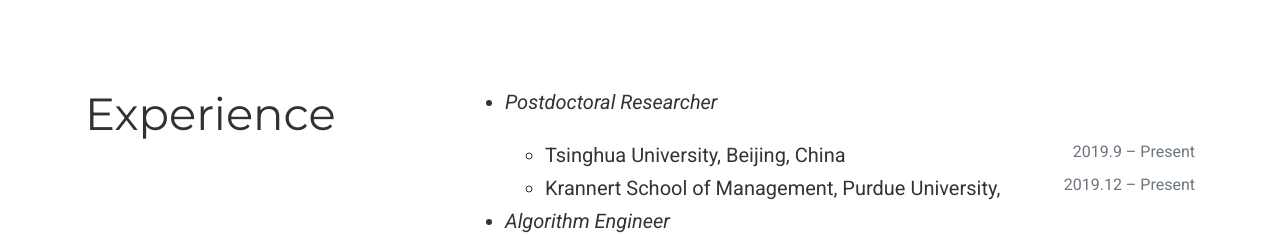
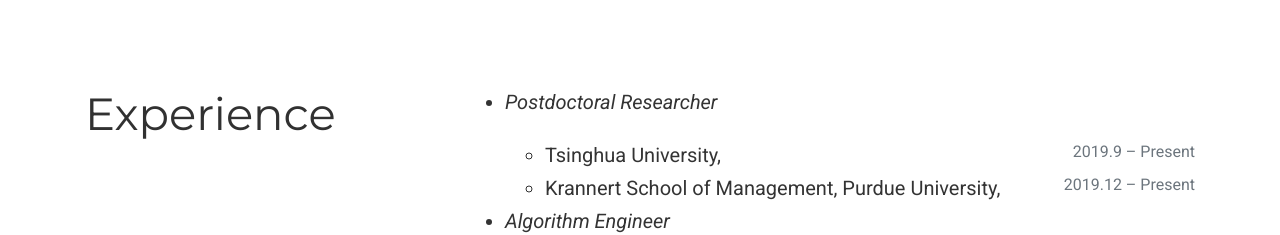
Before and after one commit to MerylXue/MerylXue.github.io, a plain HTML site: page index.html in a window 1280 px wide. Shown: the part 2320-2555 px from the top of the page. Drawn offline with nearby package versions, Linux system fonts and the light colour scheme; some icons are missing.

Commit message:
Update index.html

```diff
--- a/index.html
+++ b/index.html
@@ -577,18 +577,15 @@
     <ul>
     <li><p><em> Postdoctoral Researcher</em></p></li>
     <ul>
-        <li>Tsinghua University,  Beijing, China<div class="float-right text-muted exp-meta">
+        <li>Tsinghua University,   <div class="float-right text-muted exp-meta">
             2019.9 –  Present
-
           </div> </li>
         <li>Krannert School of Management, Purdue University, <div class="float-right text-muted exp-meta">
-            2019.12 –
-
-              Present
-
+            2019.12 – Present
           </div> </li>
 
     </ul>
+
     <li><p> <em> Algorithm Engineer</em></p></li>
     <ul>
         <li> Kuaishiou Technology, Beijing, China, <div class="float-right text-muted exp-meta">
```
